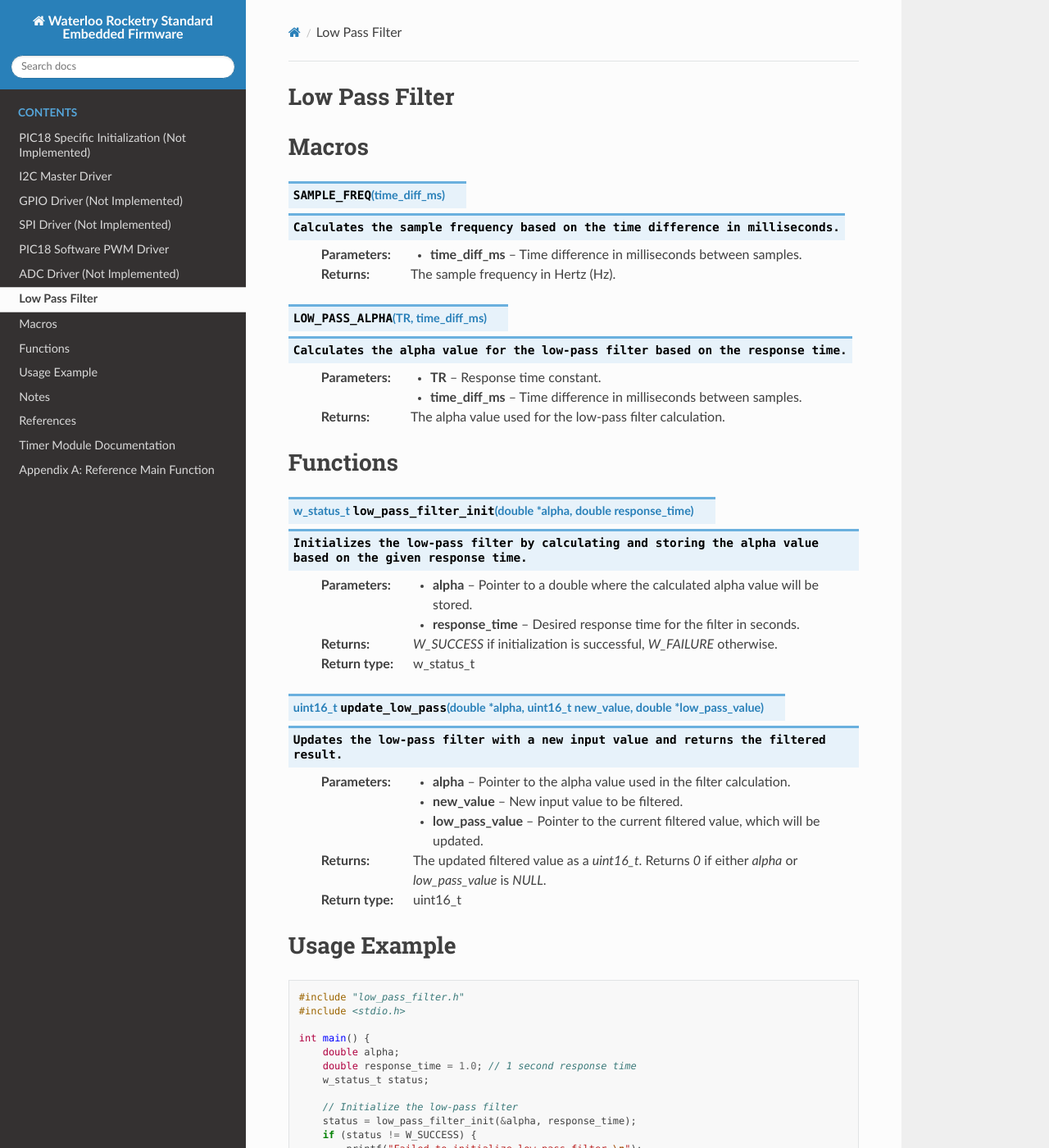
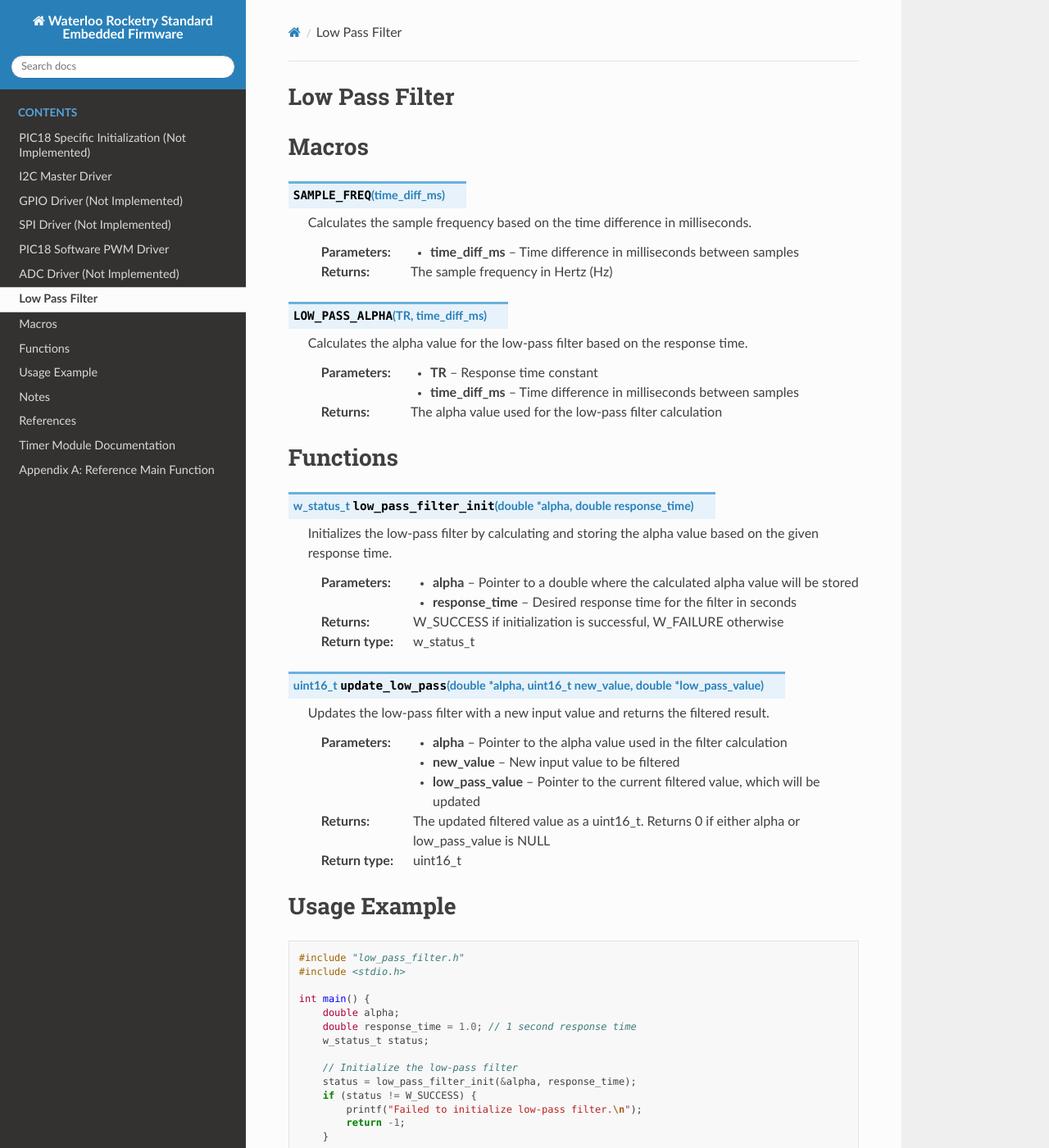
Before and after one commit to waterloo-rocketry/rocketlib, a Sphinx documentation site: the page built from doc/low_pass_filter.rst, in a window 1280 px wide and 1400 px high. Shown: the whole window at 82% size. Built offline with Sphinx 7.4.7 and the Read the Docs theme 3.1.0, drawn with Linux system fonts in a browser that asks for light colours.

Commit message:
Fixed more Errors with Sphinx not building

```diff
--- a/doc/low_pass_filter.rst
+++ b/doc/low_pass_filter.rst
@@ -5,36 +5,40 @@ Macros
 ======
 
 .. c:macro:: SAMPLE_FREQ(time_diff_ms)
+
    Calculates the sample frequency based on the time difference in milliseconds.
 
-   :param time_diff_ms: Time difference in milliseconds between samples.
-   :return: The sample frequency in Hertz (Hz).
+   :param time_diff_ms: Time difference in milliseconds between samples
+   :return: The sample frequency in Hertz (Hz)
 
 .. c:macro:: LOW_PASS_ALPHA(TR, time_diff_ms)
+
    Calculates the alpha value for the low-pass filter based on the response time.
 
-   :param TR: Response time constant.
-   :param time_diff_ms: Time difference in milliseconds between samples.
-   :return: The alpha value used for the low-pass filter calculation.
+   :param TR: Response time constant
+   :param time_diff_ms: Time difference in milliseconds between samples
+   :return: The alpha value used for the low-pass filter calculation
 
 Functions
 =========
 
 .. c:function:: w_status_t low_pass_filter_init(double *alpha, double response_time)
+
    Initializes the low-pass filter by calculating and storing the alpha value based on the given response time.
 
-   :param alpha: Pointer to a double where the calculated alpha value will be stored.
-   :param response_time: Desired response time for the filter in seconds.
-   :return: `W_SUCCESS` if initialization is successful, `W_FAILURE` otherwise.
+   :param alpha: Pointer to a double where the calculated alpha value will be stored
+   :param response_time: Desired response time for the filter in seconds
+   :return: W_SUCCESS if initialization is successful, W_FAILURE otherwise
    :rtype: w_status_t
 
 .. c:function:: uint16_t update_low_pass(double *alpha, uint16_t new_value, double *low_pass_value)
+
    Updates the low-pass filter with a new input value and returns the filtered result.
 
-   :param alpha: Pointer to the alpha value used in the filter calculation.
-   :param new_value: New input value to be filtered.
-   :param low_pass_value: Pointer to the current filtered value, which will be updated.
-   :return: The updated filtered value as a `uint16_t`. Returns `0` if either `alpha` or `low_pass_value` is `NULL`.
+   :param alpha: Pointer to the alpha value used in the filter calculation
+   :param new_value: New input value to be filtered
+   :param low_pass_value: Pointer to the current filtered value, which will be updated
+   :return: The updated filtered value as a uint16_t. Returns 0 if either alpha or low_pass_value is NULL
    :rtype: uint16_t
 
 Usage Example
```
